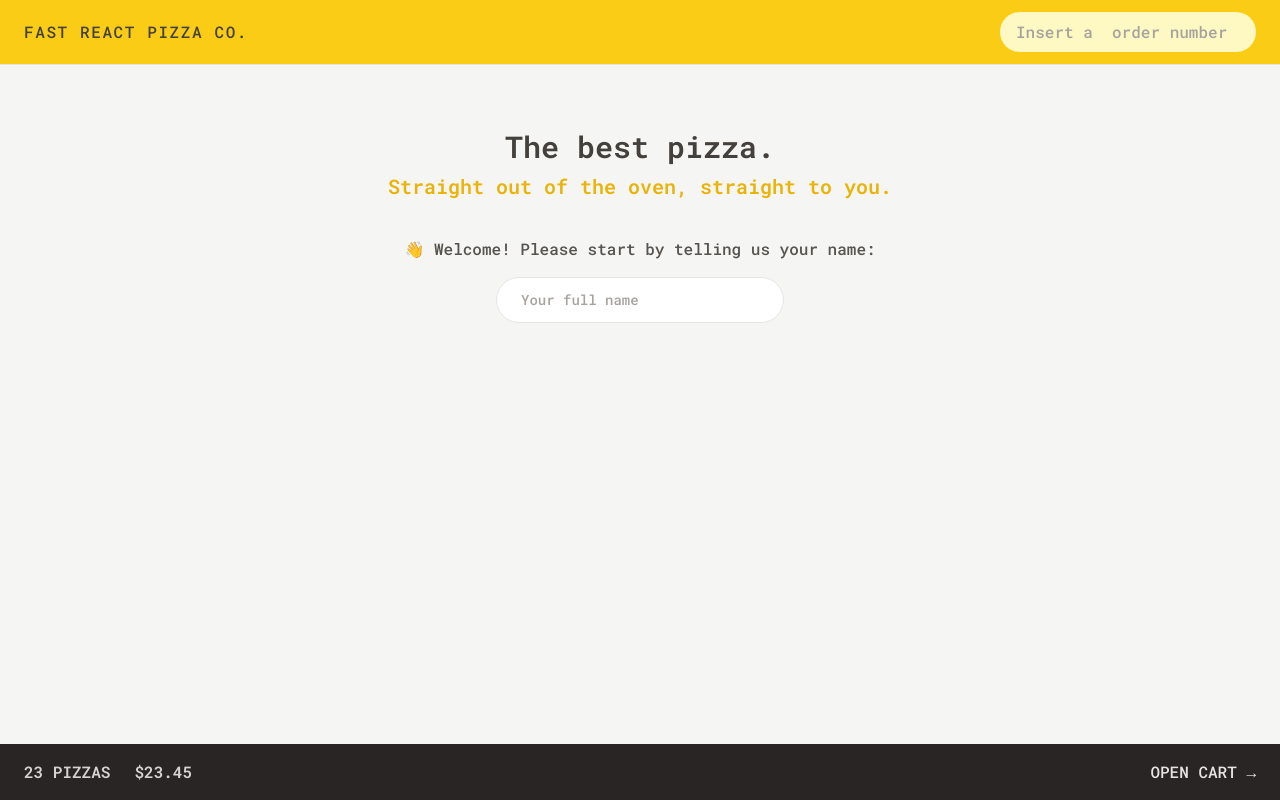
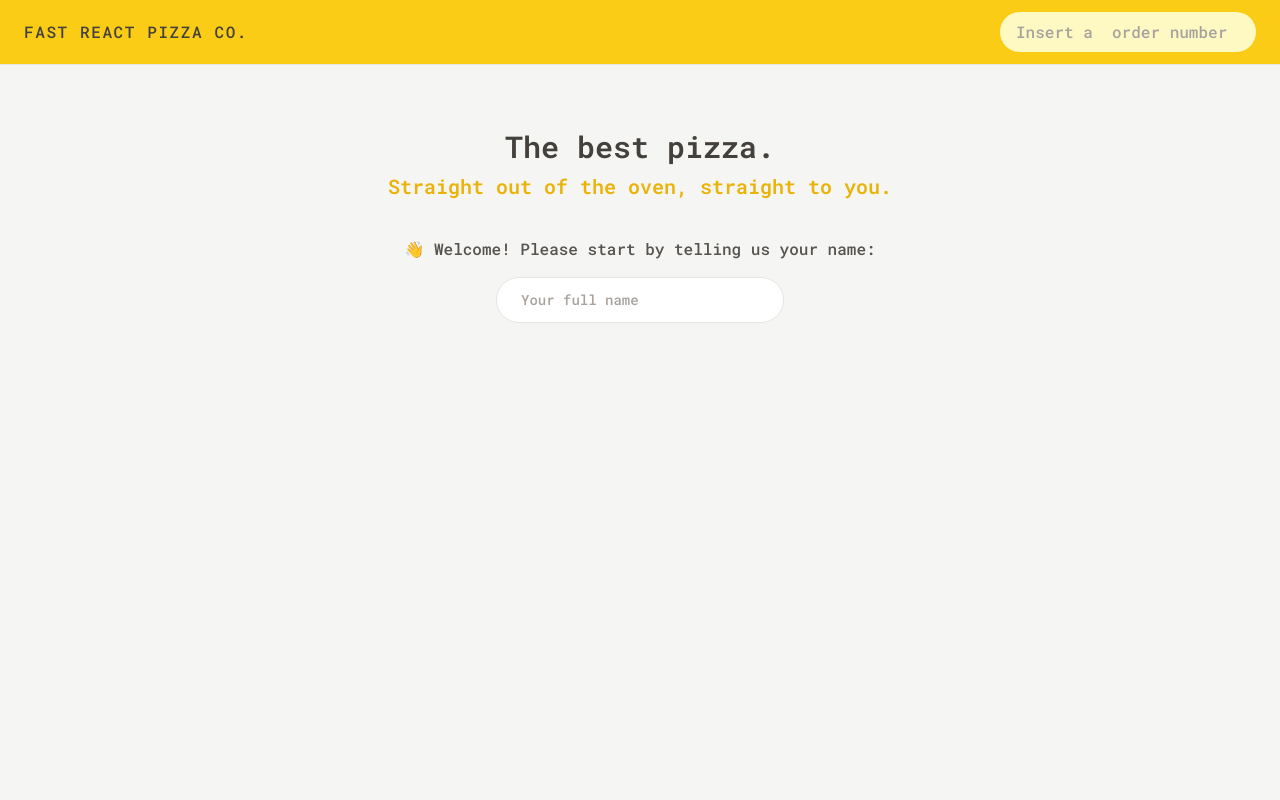
Before and after one commit to HAMZAELALOUI/fast-react-pizza, a React (Vite) app: page / in a window 1280 px wide. Built offline with nearby package versions, Linux system fonts and the light colour scheme.

Commit message:
Building the Cart Overview With Redux Selectors

```diff
--- a/src/features/cart/CartOverview.jsx
+++ b/src/features/cart/CartOverview.jsx
@@ -1,13 +1,19 @@
-import { Link } from "react-router-dom";
+import { useSelector } from 'react-redux';
+import { Link } from 'react-router-dom';
+import { getTotalCartPrice, getTotalCartQuantity } from './cartSlice';
+import { formatCurrency } from '../../utils/helpers';
 
 function CartOverview() {
+  const totalCartQuantity = useSelector(getTotalCartQuantity);
+  const totalCartPrice = useSelector(getTotalCartPrice);
+  if(!totalCartQuantity) return null;
   return (
     <div className="flex items-center justify-between  bg-stone-800 px-4 py-4 text-sm uppercase text-stone-200 sm:px-6 md:text-base">
       <p className="space-x-4 font-semibold text-stone-300 sm:space-x-6 ">
-        <span>23 pizzas</span>
-        <span>$23.45</span>
+        <span>{totalCartQuantity} pizzas</span>
+        <span>{formatCurrency(totalCartPrice)}</span>
       </p>
-      <Link to={"/cart"}>Open cart &rarr;</Link>
+      <Link to={'/cart'}>Open cart &rarr;</Link>
     </div>
   );
 }
--- a/src/features/cart/cartSlice.js
+++ b/src/features/cart/cartSlice.js
@@ -2,15 +2,16 @@
 
 
 const initialState = {
-  cart: [
-    {
-      pizzaId: 12,
-      name: 'medeternian',
-      unitPrice: 12,
-      quantity: 2,
-      totalPrice: 24,
-    }
-  ]
+  // cart: [
+  //   {
+  //     pizzaId: 12,
+  //     name: 'medeternian',
+  //     unitPrice: 12,
+  //     quantity: 2,
+  //     totalPrice: 24,
+  //   }
+  // ]
+  cart: [],
 }
 
 const cartSlice = createSlice({
@@ -41,4 +42,8 @@
 })
 
 export const { addItem, deleteItem, increaseQuantity, decreaseQuantity, clearCart } = cartSlice.actions;
-export default cartSlice.reducer
+export default cartSlice.reducer;
+export const getTotalCartQuantity = (state) =>
+  state.cart.cart.reduce((sum, item) => sum + item.quantity, 0);
+export const getTotalCartPrice = (state) =>
+  state.cart.cart.reduce((sum, item) => sum + item.totalPrice, 0);
```
